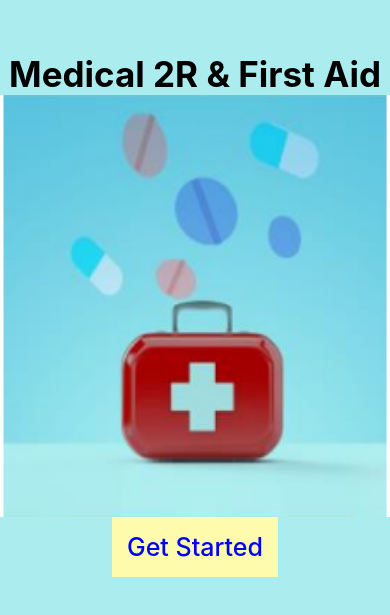
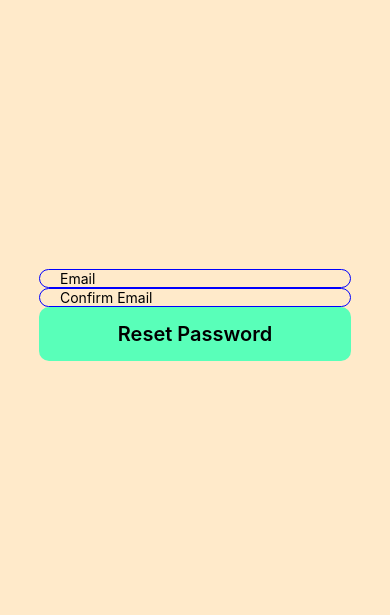
Before and after one commit to choows/MedicineApplication, a React Native app: screen /ForgotPassword in a window 390 px wide. Shown: the part 107-722 px from the top of the page. Built offline with nearby package versions, Linux system fonts and the light colour scheme.

Commit message:
update 29 jun

```diff
--- a/App.js
+++ b/App.js
@@ -18,7 +18,7 @@ import CustomDrawerContent from "./Component/DrawerScreen";
 import GenerateReport from "./Navigation/GenerateReport";
 import EditMedicine from "./Navigation/EditMedicine";
 import FirstAidDetail from "./Navigation/FirstAidDetail";
-
+import ForgotPassword from "./Navigation/ForgotPassword";
 
 const Drawer = createDrawerNavigator();
 const Stack = createNativeStackNavigator();
@@ -85,7 +85,7 @@ function App() {
         <Stack.Screen name='SplashScreen' component={SplashScreen} options={{ headerShown: false }} />
         <Stack.Screen name="Login" component={LoginScreen} options={{ headerShown: false }} />
         <Stack.Screen name='CreateAccount' component={CreateAccount} options={{ headerShown: false }} />
-
+        <Stack.Screen name='ForgotPassword' component={ForgotPassword} options={{headerShown: false}}/>
         <Stack.Screen
           name="Main"
           component={Drawers}
--- a/Navigation/AddMedicine.js
+++ b/Navigation/AddMedicine.js
@@ -91,8 +91,8 @@ function AddMedicine({ route, navigation }) {
       ShowNormalAlert("Unable To Add New Reminder", "Medicine Name Required");
       return;
     }
-    if(!image){
-      ShowNormalAlert("Unable To Add New Reminder" , "Image Required");
+    if (!image) {
+      ShowNormalAlert("Unable To Add New Reminder", "Image Required");
       return;
     }
     uploadImage(image).then((resp) => {
@@ -101,7 +101,7 @@ function AddMedicine({ route, navigation }) {
       console.log(resp);
     });
   }
-  const SetNotification=(date )=>{
+  const SetNotification = (date) => {
     PushNotification.localNotificationSchedule({
       channelId: "RN-Channel",
       //... You can use all the options from localNotifications
@@ -137,12 +137,12 @@ function AddMedicine({ route, navigation }) {
           };
           firebase.database().ref(path).push().set(JsonFormat).then((resp) => {
             ShowNormalAlert("New Reminder added", "Medicine Added");
-          }).then(()=>{
+          }).then(() => {
             mydate.setHours(myTime.getHours());
             mydate.setMinutes(myTime.getMinutes());
             mydate.setSeconds(myTime.getSeconds());
             SetNotification(mydate);
-          }).then(()=>{
+          }).then(() => {
             navigation.goBack();
           }).catch((exp) => {
             ShowNormalAlert("Unable To Add New Reminder", exp);
@@ -156,11 +156,11 @@ function AddMedicine({ route, navigation }) {
   };
   return (
     <View style={styles.container}>
-      <ScrollView style={{width:'100%' , alignContent:'center', paddingTop:40}}>
-      <View style={[styles.RowContainer, { marginBottom: 100 , alignSelf:'center'}]}>
+      <ScrollView style={{ width: '100%', alignContent: 'center', paddingTop: 40 }}>
+        <View style={[styles.RowContainer, { marginBottom: 100, alignSelf: 'center' }]}>
           <TouchableOpacity onPress={() => { selectImage() }}>
             <Image
-            style={{ width: 150, height: 150, borderRadius: 100 , backgroundColor:'red'}}
+              style={{ width: 150, height: 150, borderRadius: 100, backgroundColor: 'red' }}
               source={{
                 uri: image,
               }}
@@ -209,6 +209,9 @@ function AddMedicine({ route, navigation }) {
         <TouchableOpacity style={styles.ButtonView} onPress={() => { AddNewReminder() }}>
           <Text style={styles.ButtonText}>Add New Reminder</Text>
         </TouchableOpacity>
+        <View style={{height:150}}>
+
+        </View>
       </ScrollView>
       <BottomNavigationBar navigation={navigation} user={UserInfo} />
     </View>
@@ -232,7 +235,7 @@ const styles = StyleSheet.create({
     alignContent: 'center',
     justifyContent: 'center',
     alignItems: 'center',
-    alignSelf:'center'
+    alignSelf: 'center'
   },
   ButtonText: {
     fontWeight: 'bold'
@@ -246,7 +249,7 @@ const styles = StyleSheet.create({
     alignItems: 'center',
     textAlignVertical: 'center',
     paddingHorizontal: 20,
-    alignSelf:'center'
+    alignSelf: 'center'
   },
   InnerTextInput: {
     height: '100%',
--- a/Navigation/CreateAccount.js
+++ b/Navigation/CreateAccount.js
@@ -35,6 +35,7 @@ function CreateAccount({navigation}) {
             ShowNormalAlert(messsage.Success.Title);
             navigation.back();
         }).catch((exp)=>{
+            ShowNormalAlert(messsage.Failed.Title, "Email have registered");
             console.warn(exp)
         });
     }
@@ -48,6 +49,9 @@ function CreateAccount({navigation}) {
             <TextInput placeholder={CommonMessage.default.Form.PlaceHolder.ConfirmPassword} secureTextEntry={true} style={styles.PasswordInput} onChangeText={(text) => { setUserConfirmPassword(text) }} />
             <TouchableOpacity style={styles.LoginButton} onPress={Register}>
                 <Text style={styles.LoginText}>Register Now</Text>
+            </TouchableOpacity>
+            <TouchableOpacity style={styles.BackButton} onPress={()=>{ navigation.back()}}>
+                <Text style={styles.LoginText}>Back To Login</Text>
             </TouchableOpacity>
         </View>
     )
@@ -80,6 +84,15 @@ const styles = StyleSheet.create({
         width: '80%',
         margin: 5
     },
+    BackButton : {
+        backgroundColor: '#c4c49b',
+        borderRadius: 10,
+        padding: 15,
+        width: '80%',
+        textAlign: 'centre',
+        alignContent: 'center',
+        alignItems: 'center'
+    },
     LoginButton: {
         backgroundColor: '#59FFB9',
         borderRadius: 10,
--- a/Navigation/EditMedicine.js
+++ b/Navigation/EditMedicine.js
@@ -228,6 +228,9 @@ function EditMedicine({ route, navigation }) {
                 <TouchableOpacity style={styles.ButtonView} onPress={() => { AddNewReminder() }}>
                     <Text style={styles.ButtonText}>Update</Text>
                 </TouchableOpacity>
+                <View style={{height:150}}>
+
+        </View>
             </ScrollView>
             <BottomNavigationBar navigation={navigation} user={UserInfo} />
         </View>
--- a/Navigation/FirstAidDetail.js
+++ b/Navigation/FirstAidDetail.js
@@ -52,6 +52,9 @@ function FirstAidDetail({ route, navigation }) {
                     renderContent={_renderContent}
                     onChange={_onchange}
                 />
+                <View style={{ height: 150 }}>
+
+                </View>
             </ScrollView>
             <BottomNavigationBar navigation={navigation} user={UserInfo} />
         </View>
--- /dev/null
+++ b/Navigation/ForgotPassword.js
@@ -0,0 +1,100 @@
+import * as React from 'react';
+import { View, Text, StyleSheet, TextInput, TouchableOpacity } from 'react-native';
+import auth, { firebase} from '@react-native-firebase/auth';
+import { ShowNormalAlert } from "../CommonFunction/Alert";
+import CommonString, * as CommonMessage from "../CommonFunction/CommonString";
+import AsyncStorage from '@react-native-async-storage/async-storage';
+
+function ForgotPassword({ navigation }) {
+
+
+    const [UserEmail, setUserEmail] = React.useState('');
+    const [ConfirmEmail, setConfirmEmail] = React.useState('');
+
+    const Reset = () => {
+        if (!UserEmail) {
+            ShowNormalAlert("Reset Password Failed", CommonMessage.default.Login.EmailRequired);
+            return;
+        }
+        if (!ConfirmEmail) {
+            ShowNormalAlert("Reset Password Failed", "Confirm Email Required");
+            return;
+        }
+        if (UserEmail != ConfirmEmail) {
+            ShowNormalAlert("Reset Password Failed", "Unmatch Email");
+            return;
+        }
+
+        auth().sendPasswordResetEmail(UserEmail).then((resp) => {
+            ShowNormalAlert("Reset Password Link Sended To Registered Email");
+           // navigation.back();
+        }).catch((exp)=>{
+            ShowNormalAlert("Reset Password Failed");
+        });
+    }
+
+    return (
+        <View style={styles.container}>
+            <TextInput placeholder={CommonMessage.default.Form.PlaceHolder.Email} style={styles.EmailInput} onChangeText={(text) => { setUserEmail(text) }} />
+            <TextInput placeholder={"Confirm Email"} style={styles.EmailInput} onChangeText={(text) => { setConfirmEmail(text) }} />
+            <TouchableOpacity style={styles.LoginButton} onPress={Reset}>
+                <Text style={styles.LoginText}>Reset Password</Text>
+            </TouchableOpacity>
+
+        </View>
+    );
+}
+const styles = StyleSheet.create({
+    container: {
+        width: '100%',
+        height: '100%',
+        alignItems: 'center',
+        justifyContent: 'center',
+        backgroundColor: '#FFEACA'
+    },
+    EmailInput: {
+        borderColor: 'blue',
+        borderWidth: 1,
+        borderRadius: 10,
+        paddingHorizontal: 20,
+        width: '80%'
+    },
+    PasswordInput: {
+        borderColor: 'blue',
+        borderWidth: 1,
+        borderRadius: 10,
+        paddingHorizontal: 20,
+        width: '80%',
+        margin: 5
+    },
+    LoginButton: {
+        backgroundColor: '#59FFB9',
+        borderRadius: 10,
+        padding: 15,
+        width: '80%',
+        textAlign: 'centre',
+        alignContent: 'center',
+        alignItems: 'center'
+    },
+    LoginText: {
+        fontSize: 20,
+        color: 'black',
+        fontWeight: '600'
+    },
+    ForgotPasswordView: {
+        flexDirection: 'row',
+        width: '100%',
+        margin: 20
+    },
+    Col: {
+        width: '50%',
+        justifyContent: 'center',
+        alignContent: 'center',
+        alignItems: 'center',
+        textAlign: 'center'
+    },
+    ForgorPasswordtex: {
+        color: 'blue'
+    }
+});
+export default ForgotPassword;
--- a/Navigation/GenerateReport.js
+++ b/Navigation/GenerateReport.js
@@ -142,6 +142,9 @@ function GenerateReport({ route, navigation }) {
 
                     }
                 </View>
+                <View style={{height:150}}>
+
+        </View>
             </ScrollView>
             <BottomNavigationBar navigation={navigation} user={UserInfo} />
         </View>
--- a/Navigation/HomeScreen.js
+++ b/Navigation/HomeScreen.js
@@ -254,8 +254,6 @@ function HomeScreen({ route, navigation }) {
                 </View>
             </Modal>
             <ScrollView style={{ width: '100%', height: '100%', alignContent: 'center' }}>
-
-
                 <Text style={styles.MedicationTitle}>{CommonString.default.Home.Medication}</Text>
                 <View style={[styles.DateTimeView, { alignSelf: 'center' }]}>
                     <Text style={styles.DateTimeText}>{GetDate()}</Text>
@@ -324,6 +322,9 @@ function HomeScreen({ route, navigation }) {
                         </TouchableOpacity>
                     </View>
                 </View>
+                <View style={{height:150}}>
+
+        </View>
             </ScrollView>
             <BottomNavigationBar navigation={navigation} user={UserInfo} />
         </View>
--- a/Navigation/Login.js
+++ b/Navigation/Login.js
@@ -23,7 +23,7 @@ function LoginScreen({ navigation }) {
   }, []);
 
   const ForgotPassword = () => {
-    console.log("Go To Forgot Password Page ");
+    navigation.navigate('ForgotPassword');
   }
 
   const CreateAccount = () => {
@@ -54,6 +54,8 @@ function LoginScreen({ navigation }) {
           })
         })
 
+      }else{
+        ShowNormalAlert(messsage.Failed.Title, "Email haven't registered");
       }
     }).catch((exp) => {
       console.warn(exp);
--- a/Navigation/Profile.js
+++ b/Navigation/Profile.js
@@ -53,7 +53,7 @@ function Profile({ route, navigation }) {
     }
     return (
         <View style={styles.container}>
-            <ScrollView style={{width:'100%' , height:'100%', alignContent:'center', paddingTop:30}}>
+            <ScrollView style={{ width: '100%', height: '100%', alignContent: 'center', paddingTop: 30 }}>
                 <Icon
                     name='person'
                     type='ionicons'
@@ -71,6 +71,9 @@ function Profile({ route, navigation }) {
                 <TouchableOpacity style={styles.SecondButtonView} onPress={() => { ChangePassword() }}>
                     <Text>{CommonString.default.UpdateProfile.ButtonText.ChangePassword}</Text>
                 </TouchableOpacity>
+                <View style={{ height: 150 }}>
+
+                </View>
             </ScrollView>
 
             <BottomNavigationBar navigation={navigation} user={UserInfo} />
@@ -93,7 +96,7 @@ const styles = StyleSheet.create({
         borderRadius: 15,
         textAlign: 'center',
         marginTop: 15,
-        alignSelf:'center'
+        alignSelf: 'center'
     },
     ButtonView: {
         width: '80%',
@@ -103,7 +106,7 @@ const styles = StyleSheet.create({
         alignItems: "center",
         paddingVertical: 10,
         marginTop: 20,
-        alignSelf:'center'
+        alignSelf: 'center'
     },
     SecondButtonView: {
         width: '80%',
@@ -113,7 +116,7 @@ const styles = StyleSheet.create({
         alignItems: "center",
         paddingVertical: 10,
         marginTop: 20,
-        alignSelf:'center'
+        alignSelf: 'center'
     }
 });
 
```
Lines whose indentation alone changed are shown as unchanged.
